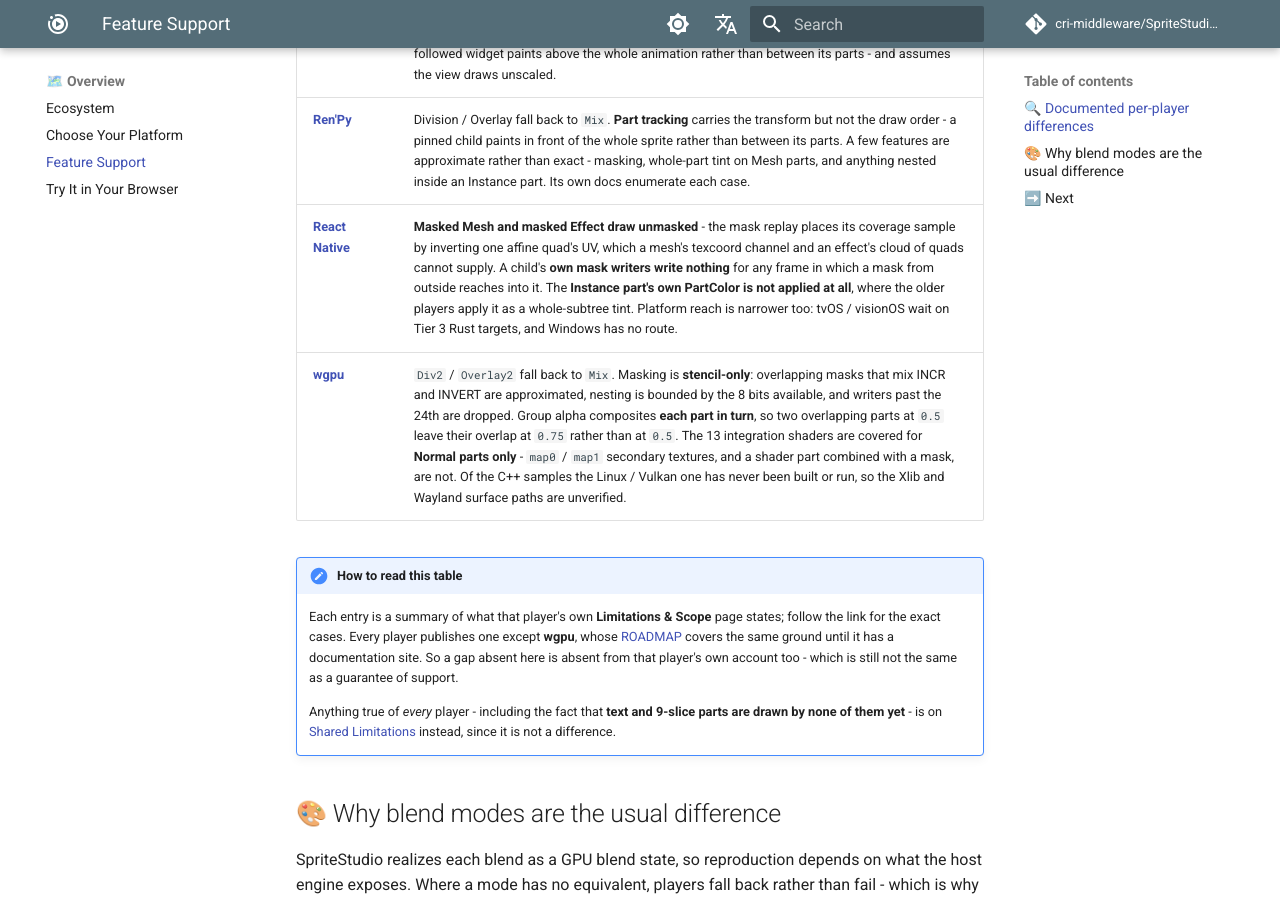
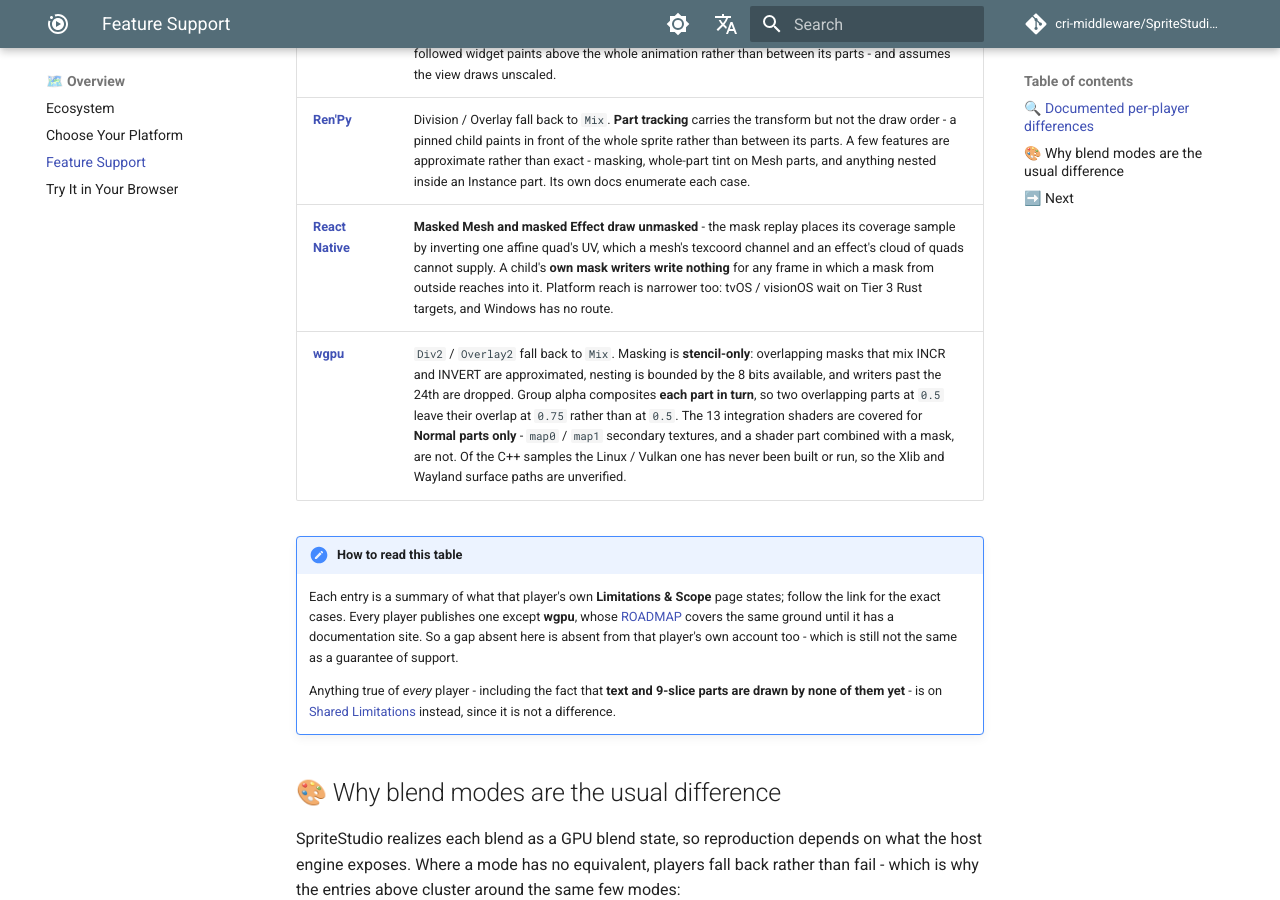
Before and after one commit to cri-middleware/SpriteStudio-Docs, an MkDocs documentation site: the page built from docs/en/overview/feature-support.md, in a window 1280 px wide and 900 px high, scrolled down 1021 px. Built offline with MkDocs 1.6.1 and Material for MkDocs 9.7.7, drawn with Linux system fonts in a browser that asks for light colours; comment, search, counter and statistics services are not loaded.

Commit message:
docs: drop the Instance-PartColor line from the React Native row
Listing it as a React Native shortfall needs a norm to fall short of, and there
is none. The SDK's porting guide does not cover an instance part's own colour,
`50_parts_color.md`'s part-type table is Normal / Mesh / Shape with Instance
absent, and no `.ssae` in the SDK's five test projects authors a `PCOL` on an
instance part. "The older players" are not the v7 ones either: of the seven,
only SSPlayerForFlutter applies it.

SSPlayerForReactNative drops the same entry from its own Limitations page and
roadmap in cri-middleware/SSPlayerForReactNative#41 — out of scope by decision
rather than pending, and to be settled SDK-side if it is ever settled at all.

```diff
--- a/docs/en/overview/feature-support.md
+++ b/docs/en/overview/feature-support.md
@@ -22,7 +22,7 @@ the core computes but leaves the player to draw or play - are in
 | **[Godot](../players/godot.md)** | No feature gaps beyond the shared ones. Ships as GDExtension **or** custom module; the **Web export** has extra requirements (a `dlink_enabled` engine template for GDExtension - the custom module needs none) and is single-threaded (`nothread`), which is why it needs no COOP/COEP headers. |
 | **[Flutter](../players/flutter.md)** | Two render backends (`flutter_gpu` / Canvas; Web is always Canvas). On Canvas, `Sub` and `Invert` are reconstructed from three passes (they cannot batch); `Div2` / `Overlay2` render as `Mix` on **both** backends. Widget **part following** carries the transform but not the draw order - a followed widget paints above the whole animation rather than between its parts - and assumes the view draws unscaled. |
 | **[Ren'Py](../players/renpy.md)** | Division / Overlay fall back to `Mix`. **Part tracking** carries the transform but not the draw order - a pinned child paints in front of the whole sprite rather than between its parts. A few features are approximate rather than exact - masking, whole-part tint on Mesh parts, and anything nested inside an Instance part. Its own docs enumerate each case. |
-| **[React Native](../players/react-native.md)** | **Masked Mesh and masked Effect draw unmasked** - the mask replay places its coverage sample by inverting one affine quad's UV, which a mesh's texcoord channel and an effect's cloud of quads cannot supply. A child's **own mask writers write nothing** for any frame in which a mask from outside reaches into it. The **Instance part's own PartColor is not applied at all**, where the older players apply it as a whole-subtree tint. Platform reach is narrower too: tvOS / visionOS wait on Tier 3 Rust targets, and Windows has no route. |
+| **[React Native](../players/react-native.md)** | **Masked Mesh and masked Effect draw unmasked** - the mask replay places its coverage sample by inverting one affine quad's UV, which a mesh's texcoord channel and an effect's cloud of quads cannot supply. A child's **own mask writers write nothing** for any frame in which a mask from outside reaches into it. Platform reach is narrower too: tvOS / visionOS wait on Tier 3 Rust targets, and Windows has no route. |
 | **[wgpu](../players/wgpu.md)** | `Div2` / `Overlay2` fall back to `Mix`. Masking is **stencil-only**: overlapping masks that mix INCR and INVERT are approximated, nesting is bounded by the 8 bits available, and writers past the 24th are dropped. Group alpha composites **each part in turn**, so two overlapping parts at `0.5` leave their overlap at `0.75` rather than at `0.5`. The 13 integration shaders are covered for **Normal parts only** - `map0` / `map1` secondary textures, and a shader part combined with a mask, are not. Of the C++ samples the Linux / Vulkan one has never been built or run, so the Xlib and Wayland surface paths are unverified. |
 
 !!! note "How to read this table"
```
Also changed, not shown: docs/ja/overview/feature-support.md (+1 -1 lines).
